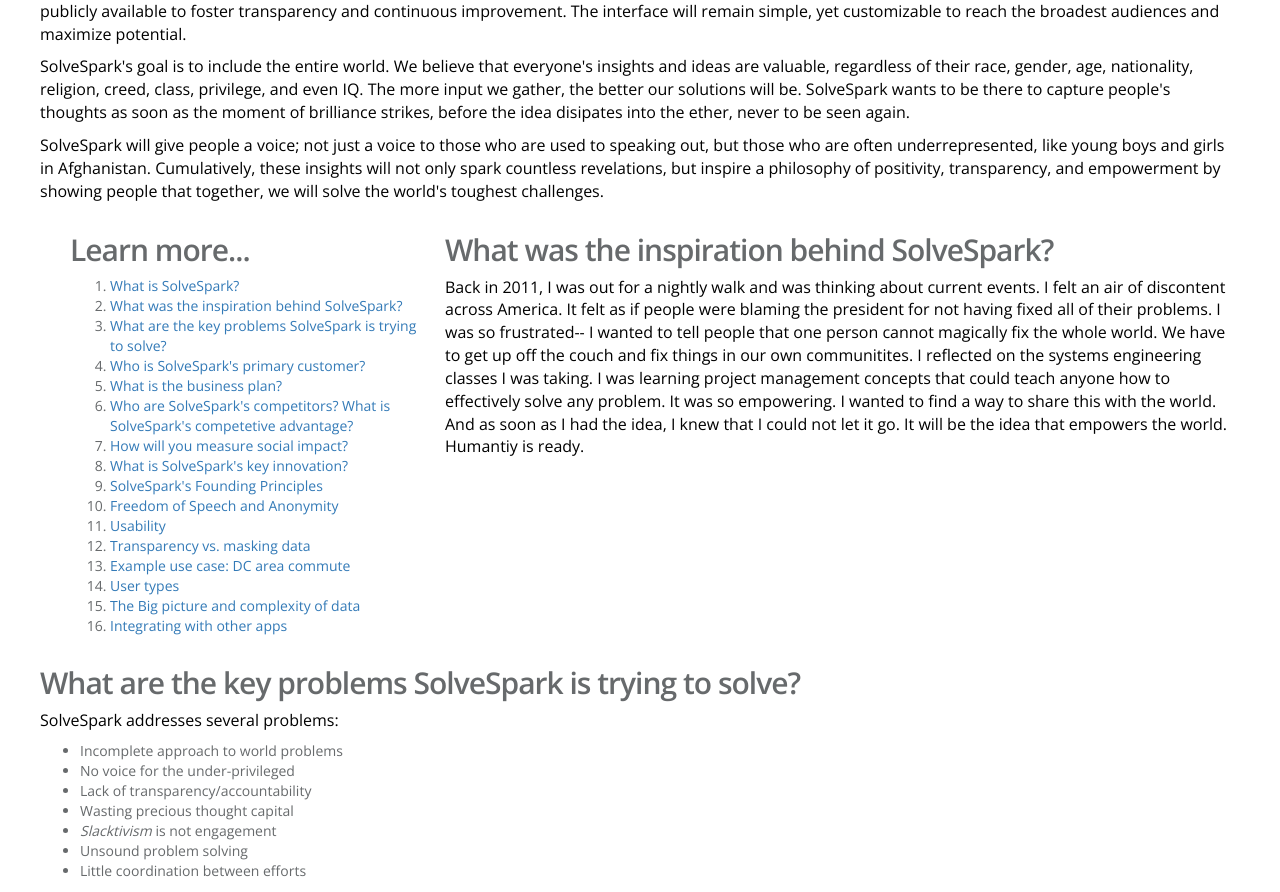
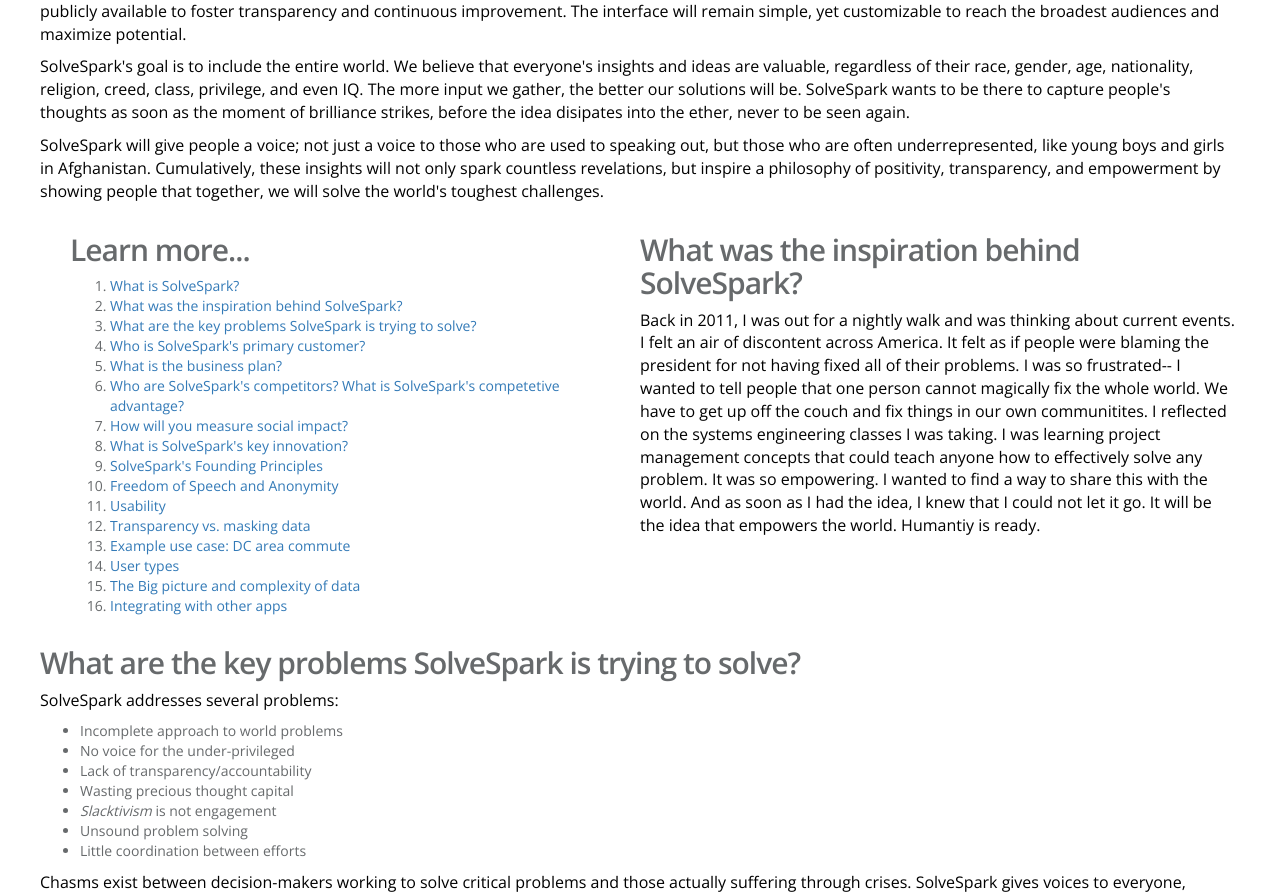
Before and after one commit to bbtown/solvespark, a PHP site: page /about.html in a window 1280 px wide. Shown: the part 766-1658 px from the top of the page. Run offline with PHP 8.4, Linux system fonts and the light colour scheme.

Commit message:
formatting update

```diff
--- a/about.html
+++ b/about.html
@@ -92,7 +92,7 @@ SolveSpark's goal is to include the entire world.  We believe that everyone's in
 SolveSpark will give people a voice; not just a voice to those who are used to speaking out, but those who are often underrepresented, like young boys and girls in Afghanistan. Cumulatively, these insights will not only spark countless revelations, but inspire a philosophy of positivity, transparency, and empowerment by showing people that together, we will solve the world's toughest challenges.
 </p>
 </div>
-        <div class="col-lg-4 text-left">
+        <div class="col-lg-6 text-left">
 <!--            <br><br><br><br> -->
 <h2>Learn more...</h2>
 <ol type="1">
@@ -243,7 +243,7 @@ Any solution that involves any harm to humans in the short term or long term is
 <p>
 SolveSpark aims to uphold freedom of speech worldwide and protect users from retaliation or other consequences.  Users will be able to browse and post under an anonymous account that masks such identifying information as IP address, MAC address, and E-mail address from the public.
 </p><p>
-    A limit of one or two anonymous usernames can be added to each account.  The user may select from a list of system-generated usernames, containing the .
+A limit of one or two anonymous usernames can be added to each account.  The user may select from a list of system-generated usernames, containing the word "anonymous".
 </p><p>
 Because E-mail addresses can be used to identify individuals, we will mask this information from the public and encrypt the E-mail address in storage to protect users' identities in the event of a leak.
 </p><p>
--- a/css/style.css
+++ b/css/style.css
@@ -356,12 +356,12 @@ text-shadow: -1px 0 black, 0 1px black, 1px 0 black, 0 -1px black;
   transform: scale(1.1);
   background: #f4f4f4 ;
 }
-.pricing-plan li {
+/*.pricing-plan li {
   padding: 10px 16px;
   border-top: 1px solid #e7eaec;
   text-align: center;
   color: #aeaeae;
-}
+}*/
 .pricing-plan .pricing-price span {
   font-weight: 700;
   color: #1ab394;
```
